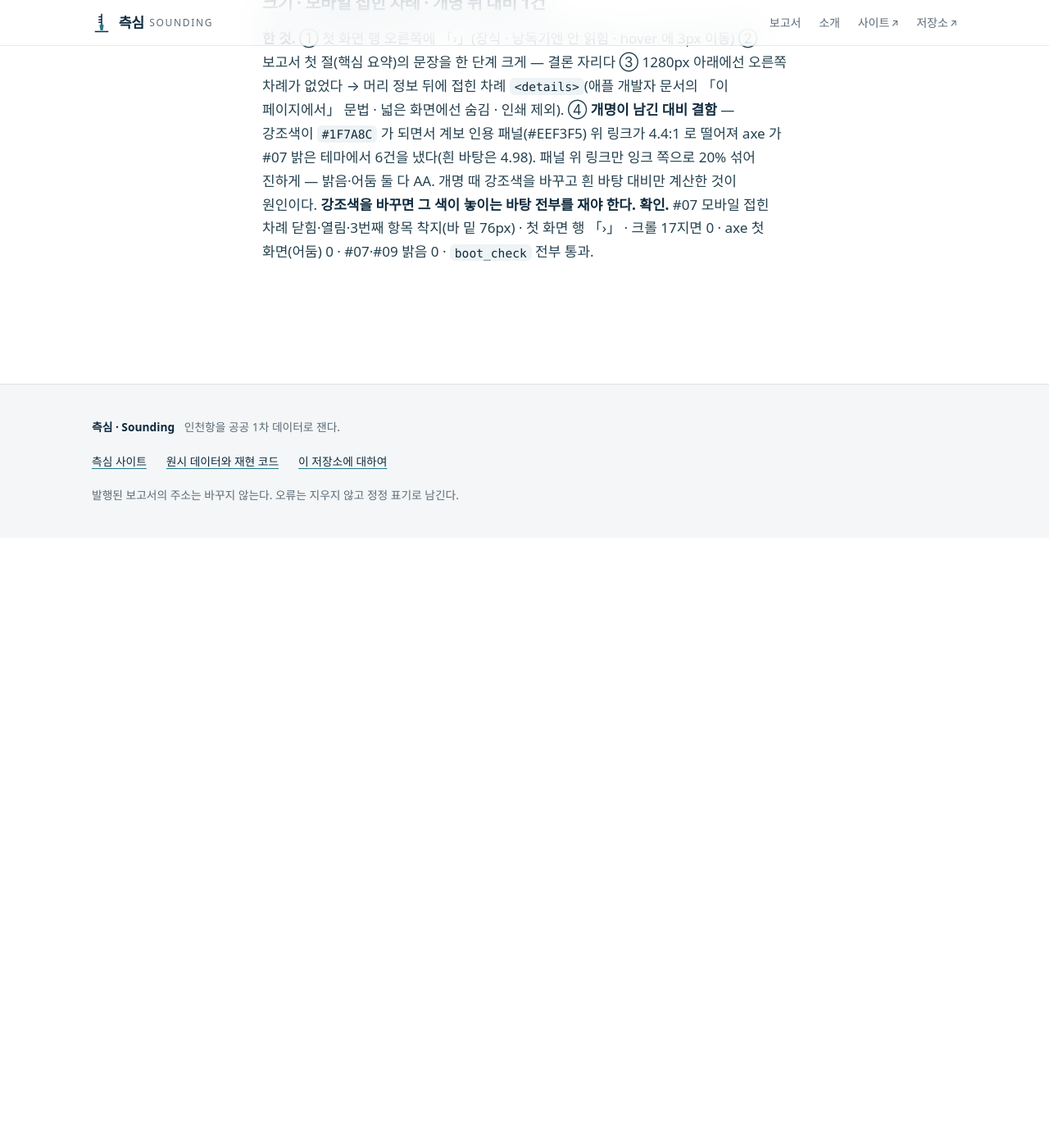
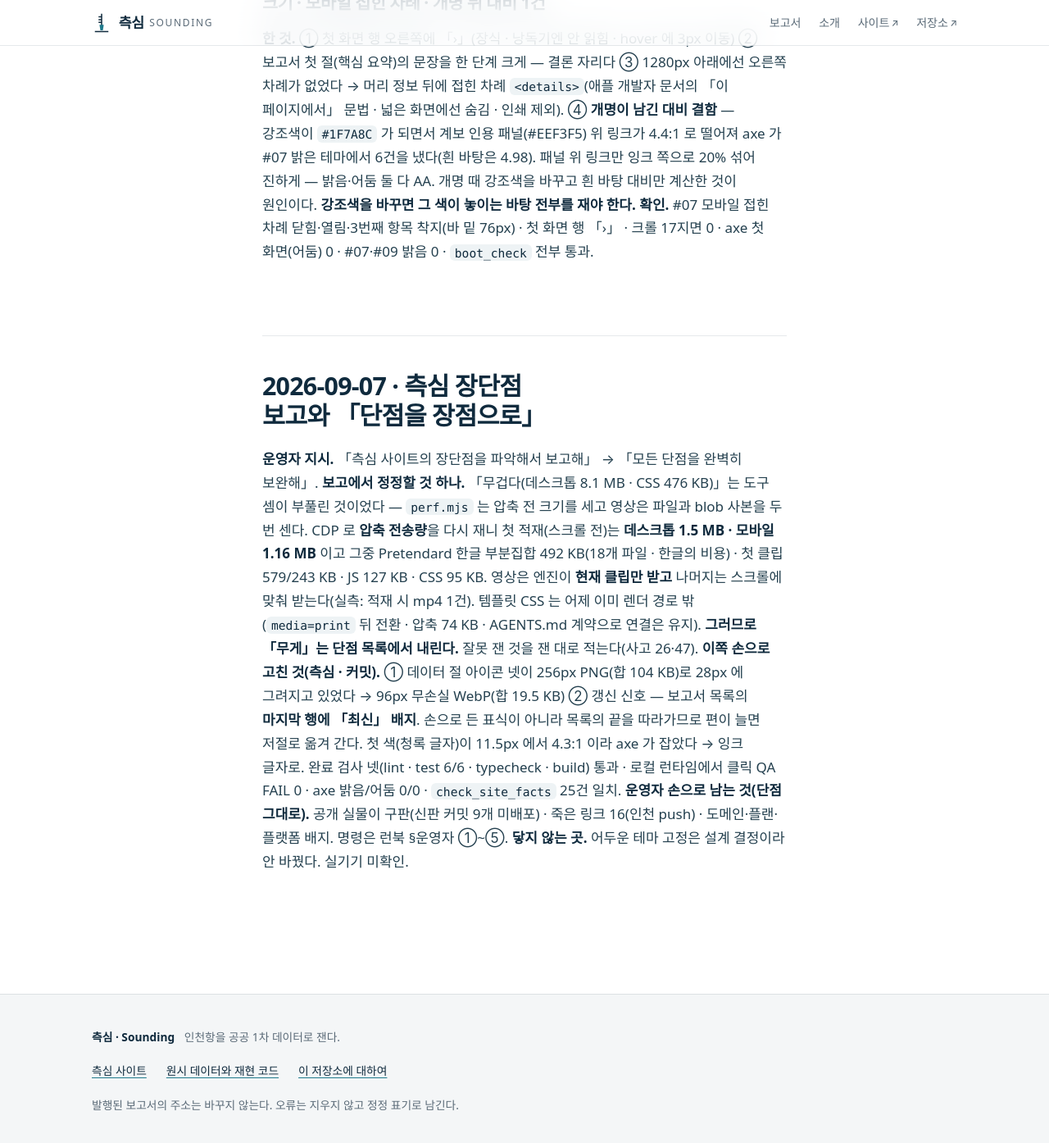
Before and after one commit to jisangj03-dev/incheon-port-analysis, a Jekyll site: the page built from docs/작업기록.md, in a window 1280 px wide and 1400 px high, scrolled down 57825 px. Shown: the top 1394 px of the window at 82% size. Built offline with Jekyll 4.4.1, drawn with Linux system fonts in a browser that asks for light colours; some web fonts are replaced; our own code applies the rules of GitHub Pages for plain Markdown files; before the commit the page ends 58481 px from its top, so only the background shows below that.

Commit message:
docs(작업기록): 측심 장단점 보고 정정(무게는 도구 셈 오류) · 아이콘 WebP · 최신 배지 · 운영자 손 목록
Co-Authored-By: Claude Fable 5.1 <noreply@anthropic.com>
Claude-Session: https://claude.ai/code/session_018eD7erChCCMoBCMyou1Mzr

```diff
--- a/docs/작업기록.md
+++ b/docs/작업기록.md
@@ -1421,3 +1421,11 @@ STATUS 상한(여유 84 B)을 위해 경위 블록 둘을 여기로 옮겼다
 
 **한 것.** ① 첫 화면 행 오른쪽에 「›」(장식 · 낭독기엔 안 읽힘 · hover 에 3px 이동) ② 보고서 첫 절(핵심 요약)의 문장을 한 단계 크게 — 결론 자리다 ③ 1280px 아래에선 오른쪽 차례가 없었다 → 머리 정보 뒤에 접힌 차례 `<details>`(애플 개발자 문서의 「이 페이지에서」 문법 · 넓은 화면에선 숨김 · 인쇄 제외). ④ **개명이 남긴 대비 결함** — 강조색이 `#1F7A8C` 가 되면서 계보 인용 패널(#EEF3F5) 위 링크가 4.4:1 로 떨어져 axe 가 #07 밝은 테마에서 6건을 냈다(흰 바탕은 4.98). 패널 위 링크만 잉크 쪽으로 20% 섞어 진하게 — 밝음·어둠 둘 다 AA. 개명 때 강조색을 바꾸고 흰 바탕 대비만 계산한 것이 원인이다. **강조색을 바꾸면 그 색이 놓이는 바탕 전부를 재야 한다.**
 **확인.** #07 모바일 접힌 차례 닫힘·열림·3번째 항목 착지(바 밑 76px) · 첫 화면 행 「›」 · 크롤 17지면 0 · axe 첫 화면(어둠) 0 · #07·#09 밝음 0 · `boot_check` 전부 통과.
+
+## 2026-09-07 · 측심 장단점 보고와 「단점을 장점으로」
+
+**운영자 지시.** 「측심 사이트의 장단점을 파악해서 보고해」 → 「모든 단점을 완벽히 보완해」.
+**보고에서 정정할 것 하나.** 「무겁다(데스크톱 8.1 MB · CSS 476 KB)」는 도구 셈이 부풀린 것이었다 — `perf.mjs` 는 압축 전 크기를 세고 영상은 파일과 blob 사본을 두 번 센다. CDP 로 **압축 전송량**을 다시 재니 첫 적재(스크롤 전)는 **데스크톱 1.5 MB · 모바일 1.16 MB** 이고 그중 Pretendard 한글 부분집합 492 KB(18개 파일 · 한글의 비용) · 첫 클립 579/243 KB · JS 127 KB · CSS 95 KB. 영상은 엔진이 **현재 클립만 받고** 나머지는 스크롤에 맞춰 받는다(실측: 적재 시 mp4 1건). 템플릿 CSS 는 어제 이미 렌더 경로 밖(`media=print` 뒤 전환 · 압축 74 KB · AGENTS.md 계약으로 연결은 유지). **그러므로 「무게」는 단점 목록에서 내린다.** 잘못 잰 것을 잰 대로 적는다(사고 26·47).
+**이쪽 손으로 고친 것(측심 · 커밋).** ① 데이터 절 아이콘 넷이 256px PNG(합 104 KB)로 28px 에 그려지고 있었다 → 96px 무손실 WebP(합 19.5 KB) ② 갱신 신호 — 보고서 목록의 **마지막 행에 「최신」 배지**. 손으로 든 표식이 아니라 목록의 끝을 따라가므로 편이 늘면 저절로 옮겨 간다. 첫 색(청록 글자)이 11.5px 에서 4.3:1 이라 axe 가 잡았다 → 잉크 글자로. 완료 검사 넷(lint · test 6/6 · typecheck · build) 통과 · 로컬 런타임에서 클릭 QA FAIL 0 · axe 밝음/어둠 0/0 · `check_site_facts` 25건 일치.
+**운영자 손으로 남는 것(단점 그대로).** 공개 실물이 구판(신판 커밋 9개 미배포) · 죽은 링크 16(인천 push) · 도메인·플랜·플랫폼 배지. 명령은 런북 §운영자 ①~⑤.
+**닿지 않는 곳.** 어두운 테마 고정은 설계 결정이라 안 바꿨다. 실기기 미확인.
```
